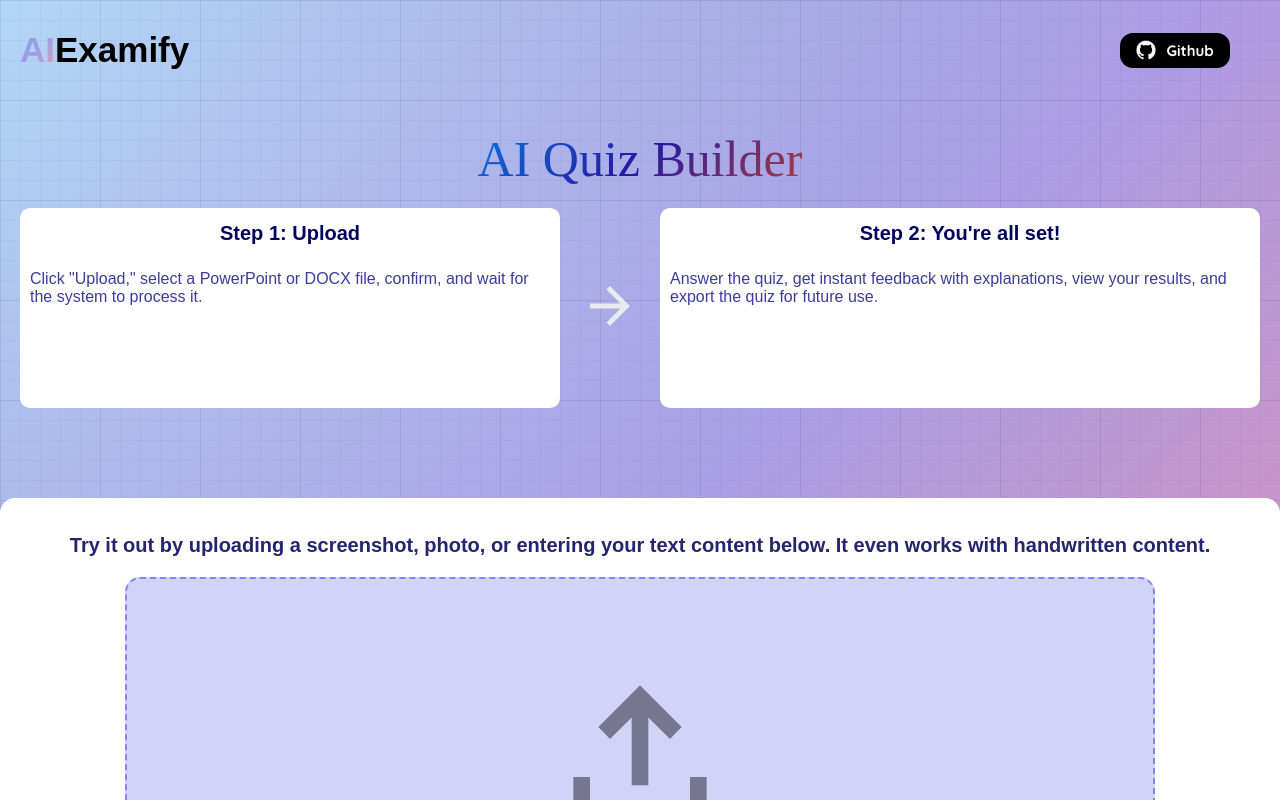
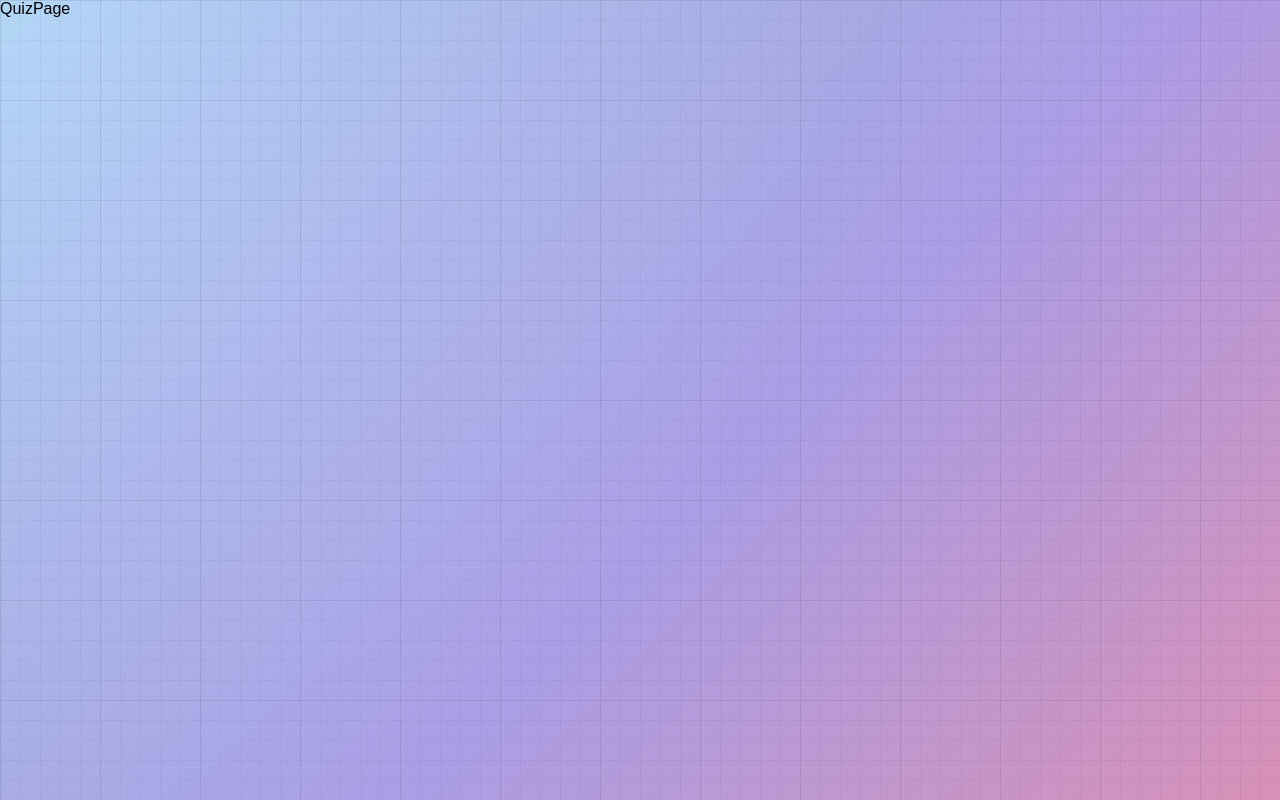
Before and after one commit to adam-a-i/AIExamify, a React (Vite) app: page /quiz in a window 1280 px wide. Shown: the top 800 px of the page. Built offline with nearby package versions, Linux system fonts and the light colour scheme; a web font is replaced by a local one.

Commit message:
set up the routes

```diff
--- a/src/App.jsx
+++ b/src/App.jsx
@@ -1,9 +1,17 @@
-import List from "./components/main/Main";
+import Main from "./components/main/Main";
+import Quiz from "./components/main/quiz/QuizPage";
+import { BrowserRouter as Router, Route, Routes } from "react-router-dom";
 function App() {
   return (
-    <div className="container">
-      <List />
-    </div>
+
+      <Router>
+      <div className="container">
+        <Routes>
+        <Route path="/" element={<Main/>}/>
+        <Route path="/quiz" element={<Quiz/>}/>
+        </Routes>
+      </div>
+      </Router>
   );
 }
 
--- a/src/components/main/Modal.jsx
+++ b/src/components/main/Modal.jsx
@@ -13,7 +13,7 @@ const Modal = ({fileInfo, closeModal}) => {
       txt(fileInfo, setText, setLoading);
     };
 
-    if (loading) {
+    if (loading) { //loading screen
       return (
         <>
           <div className="loading">
```
